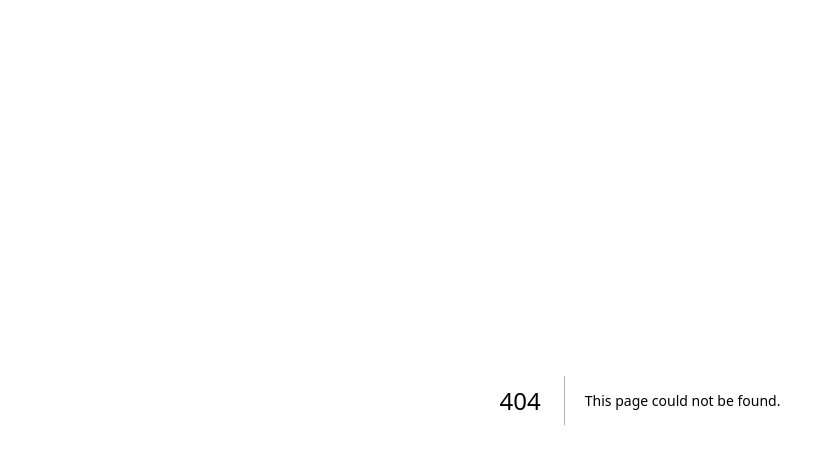
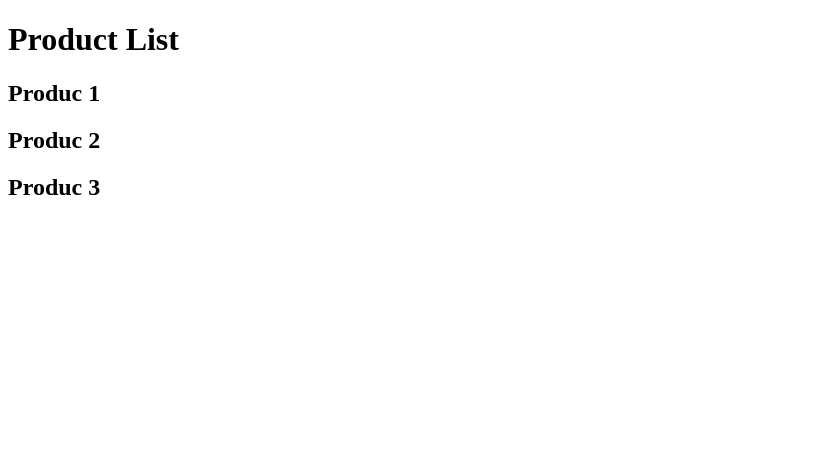
Before and after one commit to Atharvatathe/NextJs_codeevolution, a Next.js app in the folder routing-demo/: page /products in a window 1280 px wide. Before the commit this address had no page. Shown: the top 464 px of the page, without its empty margins (0-835 px from the left). Built offline with nearby package versions, Linux system fonts and the light colour scheme.

Commit message:
Dynamic Routes

```diff
--- /dev/null
+++ b/routing-demo/src/app/products/[productId]/page.tsx
@@ -0,0 +1,6 @@
+export default async function ProductsDetails({params,}:{params:Promise<{productId:string}>}) {
+
+    const productId= (await params).productId
+    return <h1>Details about product {productId}</h1>
+
+}
--- /dev/null
+++ b/routing-demo/src/app/products/page.tsx
@@ -0,0 +1,10 @@
+export default function ProductList () {
+    return(
+        <>
+        <h1>Product List</h1>
+        <h2>Produc 1</h2>
+        <h2>Produc 2</h2>
+        <h2>Produc 3</h2>
+        </>
+    )
+}
```
